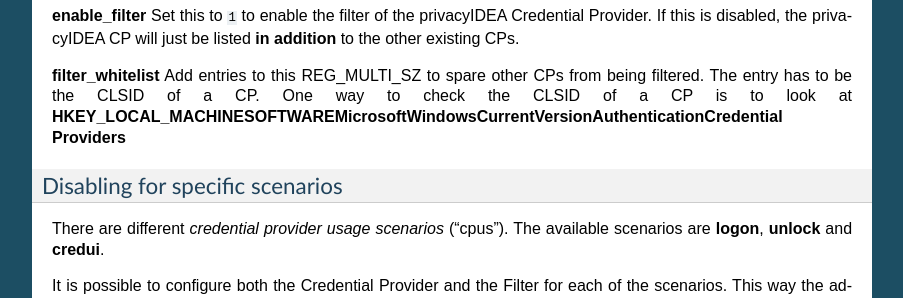
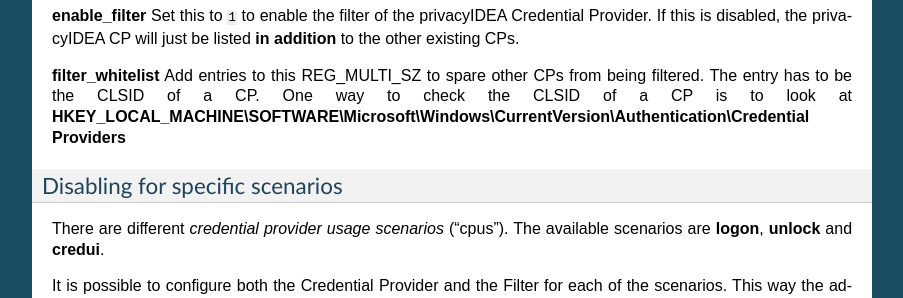
Before and after one commit to privacyidea/privacyidea-credential-provider, a Sphinx documentation site: the page built from doc/configuration.rst, in a window 1280 px wide and 900 px high, scrolled down 1826 px. Shown: the part 152-450 px from the top of the window, without its empty margins (198-1101 px from the left). Built offline with Sphinx 7.4.7, drawn with Linux system fonts in a browser that asks for light colours.

Commit message:
Update configuration.rst

```diff
--- a/doc/configuration.rst
+++ b/doc/configuration.rst
@@ -104,7 +104,7 @@
 **filter_whitelist**
 Add entries to this REG_MULTI_SZ to spare other CPs from being filtered. The entry has to be the CLSID of a CP.
 One way to check the CLSID of a CP is to look at
-**HKEY_LOCAL_MACHINE\SOFTWARE\Microsoft\Windows\CurrentVersion\Authentication\Credential Providers**
+**HKEY_LOCAL_MACHINE\\SOFTWARE\\Microsoft\\Windows\\CurrentVersion\\Authentication\\Credential Providers**
 
 Disabling for specific scenarios
 ~~~~~~~~~~~~~~~~~~~~~~~~~~~~~~~~
```
